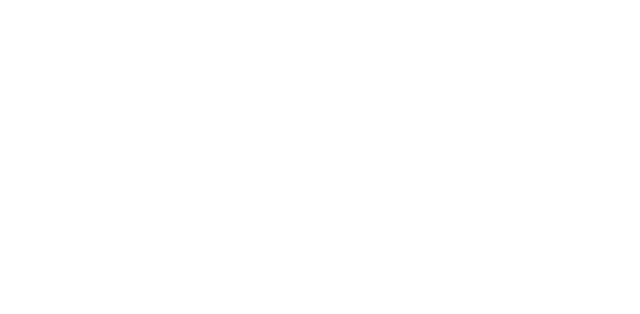
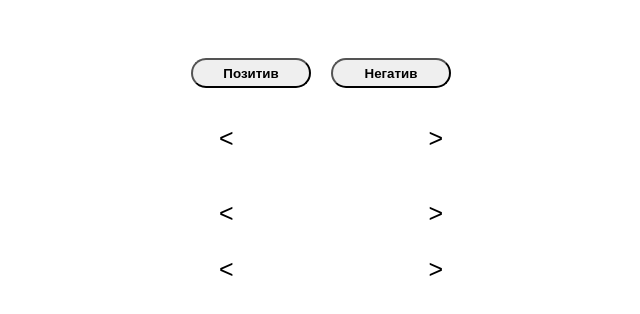
Before and after one commit to digrayden/photorobot, a plain HTML site: page index.html in a window 1280 px wide. Shown: the whole page, without its empty margins (309-949 px from the left). Drawn offline with Linux system fonts and the light colour scheme.

Commit message:
init: add body

```diff
--- a/index.html
+++ b/index.html
@@ -121,6 +121,33 @@
             </script>
 </head>
 <body>
+    <div>
+        <button onclick="changeFace('normal')" class="button1"> Позитив </button>
+        <button onclick="changeFace('negative')" class="button1"> Негатив </button>
+    </div>
 
+    <div>
+        <button onclick="slider.right();" class="button2"> < </button>
+        <div id="maindiv">
+            <div id="scr"></div>
+        </div>
+        <button onclick="slider.left();" class="button2"> > </button>
+    </div>
+
+    <div>
+        <button onclick="sliderOne.right();" class="button2"> < </button>
+        <div id="maindivOne" >
+            <div id="scrOne"></div>
+        </div>
+        <button onclick="sliderOne.left();" class="button2"> > </button>
+    </div>
+
+    <div>
+        <button onclick="sliderTwo.right();" class="button2"> < </button>
+        <div id="maindivTwo">
+            <div id="scrTwo" ></div>
+        </div>
+        <button onclick="sliderTwo.left();" class="button2"> > </button>
+    </div>
 </body>
 </html>
```
